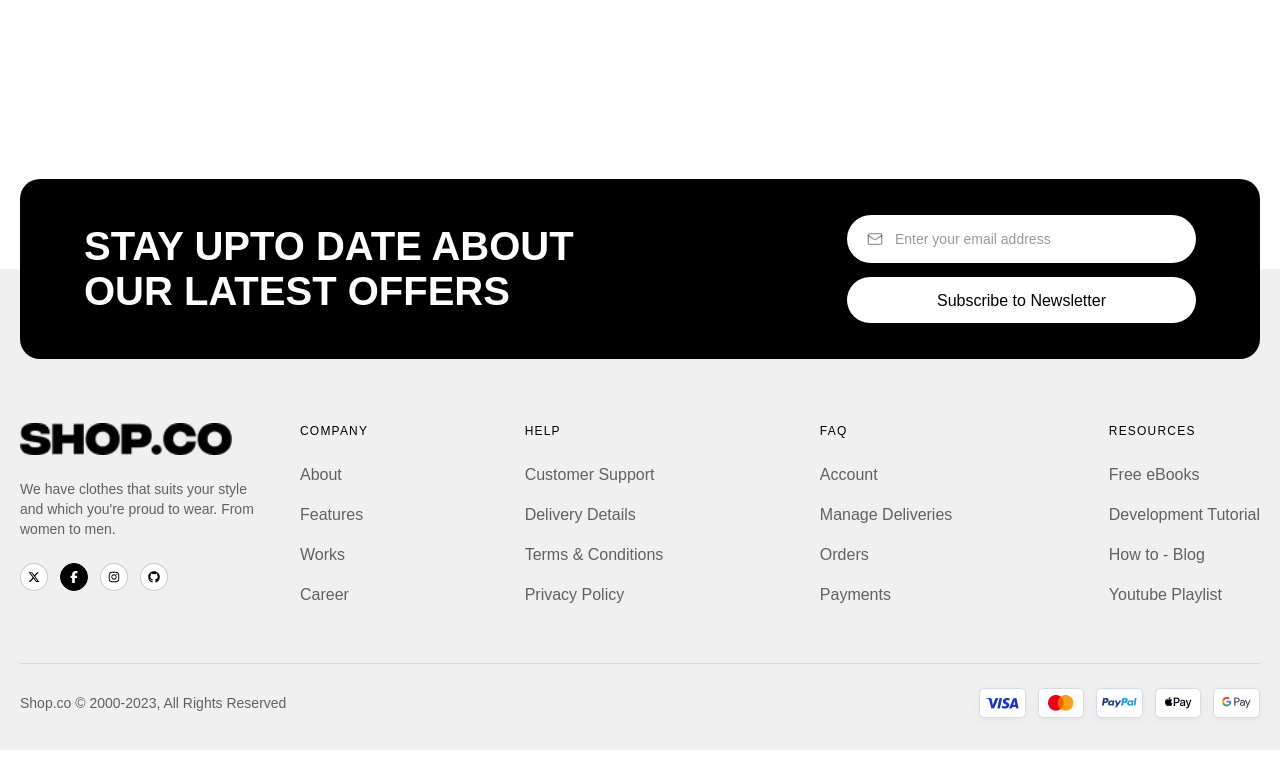
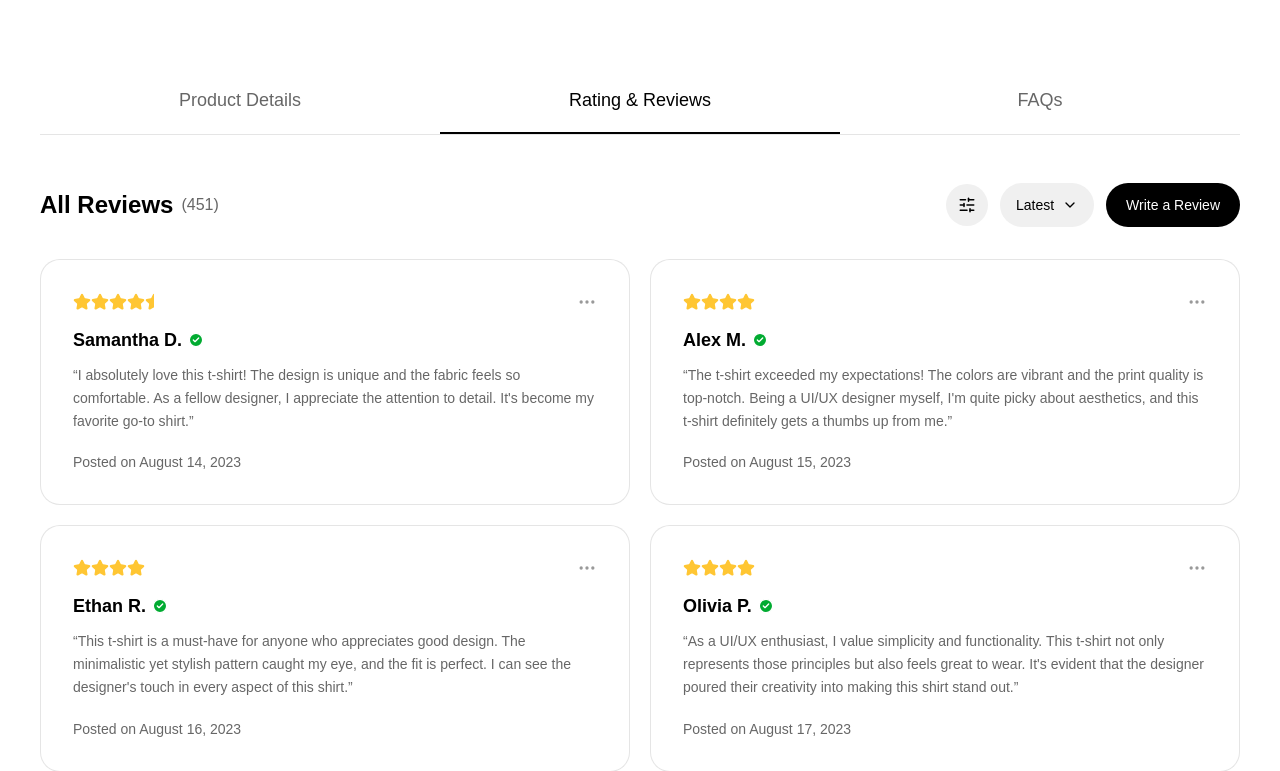
Before and after one commit to hassamnaveed44/e-commerce, a Next.js app: page /shop/product/1 in a window 1280 px wide. Shown: the part 757-1528 px from the top of the page. Before the commit the page ends 1507 px from the top, so only its background shows below. Built offline with nearby package versions, Linux system fonts and the light colour scheme.

Commit message:
feat: add tabs and review section

```diff
--- a/app/components/product/ReviewsList.tsx
+++ b/app/components/product/ReviewsList.tsx
@@ -0,0 +1,149 @@
+import { Star, SlidersHorizontal, ChevronDown, CheckCircle2, MoreHorizontal } from "lucide-react";
+
+interface Review {
+  name: string;
+  rating: number;
+  date: string;
+  comment: string;
+}
+
+const reviews: Review[] = [
+  {
+    name: "Samantha D.",
+    rating: 4.5,
+    date: "August 14, 2023",
+    comment:
+      "I absolutely love this t-shirt! The design is unique and the fabric feels so comfortable. As a fellow designer, I appreciate the attention to detail. It's become my favorite go-to shirt.",
+  },
+  {
+    name: "Alex M.",
+    rating: 4,
+    date: "August 15, 2023",
+    comment:
+      "The t-shirt exceeded my expectations! The colors are vibrant and the print quality is top-notch. Being a UI/UX designer myself, I'm quite picky about aesthetics, and this t-shirt definitely gets a thumbs up from me.",
+  },
+  {
+    name: "Ethan R.",
+    rating: 4,
+    date: "August 16, 2023",
+    comment:
+      "This t-shirt is a must-have for anyone who appreciates good design. The minimalistic yet stylish pattern caught my eye, and the fit is perfect. I can see the designer's touch in every aspect of this shirt.",
+  },
+  {
+    name: "Olivia P.",
+    rating: 4,
+    date: "August 17, 2023",
+    comment:
+      "As a UI/UX enthusiast, I value simplicity and functionality. This t-shirt not only represents those principles but also feels great to wear. It's evident that the designer poured their creativity into making this shirt stand out.",
+  },
+  {
+    name: "Liam K.",
+    rating: 4,
+    date: "August 18, 2023",
+    comment:
+      "This t-shirt is a fusion of comfort and creativity. The fabric is soft, and the design speaks volumes about the designer's skill. It's like wearing a piece of art that reflects my passion for both design and fashion.",
+  },
+  {
+    name: "Ava H.",
+    rating: 4.5,
+    date: "August 19, 2023",
+    comment:
+      "I'm not just wearing a t-shirt; I'm wearing a piece of design philosophy. The intricate details and thoughtful layout of the design make this shirt a conversation starter.",
+  },
+];
+
+export default function ReviewsList() {
+  return (
+    <div className="max-w-7xl mx-auto px-4 sm:px-6 xl:px-10 py-4 font-satoshi">
+      {/* Header Bar */}
+      <div className="flex items-center justify-between gap-4 mb-6 sm:mb-8">
+        <h2 className="text-xl sm:text-2xl font-bold text-black flex items-center gap-1.5 sm:gap-2">
+          All Reviews <span className="text-sm sm:text-base font-normal text-black/60">(451)</span>
+        </h2>
+        <div className="flex items-center gap-2.5 sm:gap-3">
+          <button
+            type="button"
+            aria-label="Filter reviews"
+            className="bg-[#F0F0F0] p-2.5 sm:p-3 rounded-full hover:bg-black/10 transition-colors cursor-pointer"
+          >
+            <SlidersHorizontal size={18} className="text-black" />
+          </button>
+          <button
+            type="button"
+            className="hidden sm:flex bg-[#F0F0F0] px-4 py-3 rounded-full text-sm font-medium text-black items-center gap-2 hover:bg-black/10 transition-colors cursor-pointer"
+          >
+            Latest <ChevronDown size={16} />
+          </button>
+          <button
+            type="button"
+            className="bg-black text-white px-4 sm:px-5 py-2.5 sm:py-3 rounded-full text-xs sm:text-sm font-medium hover:bg-black/80 transition-colors cursor-pointer whitespace-nowrap"
+          >
+            Write a Review
+          </button>
+        </div>
+      </div>
+
+      {/* Reviews Grid */}
+      <div className="grid grid-cols-1 md:grid-cols-2 gap-4 sm:gap-5 mb-28 sm:mb-10">
+        {reviews.map((review, index) => {
+          const fullStars = Math.floor(review.rating);
+          const hasHalfStar = review.rating % 1 !== 0;
+
+          return (
+            <div
+              key={index}
+              className={`border border-black/10 rounded-[20px] p-6 sm:p-8 flex-col justify-between bg-white ${
+                index >= 2 ? "hidden md:flex" : "flex"
+              }`}
+            >
+              <div>
+                <div className="flex items-center justify-between mb-3.5">
+                  {/* Rating Stars: Renders exactly the number of yellow stars without extra faded stars */}
+                  <div className="flex items-center text-[#FFC633]">
+                    {Array.from({ length: fullStars }, (_, i) => (
+                      <Star key={i} size={18} fill="currentColor" />
+                    ))}
+                    {hasHalfStar && (
+                      <div className="relative">
+                        <Star size={18} fill="transparent" className="text-transparent" />
+                        <div className="absolute inset-0 overflow-hidden w-[50%] text-[#FFC633]">
+                          <Star size={18} fill="currentColor" />
+                        </div>
+                      </div>
+                    )}
+                  </div>
+                  <button type="button" aria-label="Review options" className="text-black/40 hover:text-black">
+                    <MoreHorizontal size={20} />
+                  </button>
+                </div>
+
+                <div className="flex items-center gap-1.5 mb-2.5">
+                  <span className="font-bold text-base sm:text-lg text-black">{review.name}</span>
+                  <CheckCircle2 size={16} className="text-[#01AB31] fill-[#01AB31] text-white" />
+                </div>
+
+                <p className="text-black/60 text-sm leading-relaxed mb-5">
+                  &ldquo;{review.comment}&rdquo;
+                </p>
+              </div>
+
+              <span className="text-black/60 text-xs sm:text-sm font-medium">
+                Posted on {review.date}
+              </span>
+            </div>
+          );
+        })}
+      </div>
+
+      {/* Load More Button */}
+      <div className="flex justify-center pb-2">
+        <button
+          type="button"
+          className="border border-black/10 px-8 sm:px-10 py-3.5 sm:py-4 rounded-full text-xs sm:text-sm font-medium text-black hover:bg-black hover:text-white transition-colors cursor-pointer"
+        >
+          Load More Reviews
+        </button>
+      </div>
+    </div>
+  );
+}
--- a/app/components/product/Tabs.tsx
+++ b/app/components/product/Tabs.tsx
@@ -0,0 +1,64 @@
+"use client";
+
+import { useState } from "react";
+
+export default function Tabs() {
+  const [activeTab, setActiveTab] = useState("reviews");
+
+  return (
+    <div className="max-w-7xl mx-auto px-4 sm:px-6 xl:px-10 mt-12 sm:mt-16 mb-6 sm:mb-8">
+      {/* Border & Tabs constrained to match Reviews Section width */}
+      <div className="w-full border-b border-black/10">
+        <div className="grid grid-cols-3 text-center font-satoshi text-sm sm:text-base lg:text-lg">
+          {/* Tab 1: Product Details */}
+          <button
+            type="button"
+            onClick={() => setActiveTab("details")}
+            className={`pb-4 sm:pb-5 transition-colors relative cursor-pointer ${
+              activeTab === "details"
+                ? "text-black font-medium"
+                : "text-black/60 hover:text-black"
+            }`}
+          >
+            Product Details
+            {activeTab === "details" && (
+              <div className="absolute bottom-0 left-0 w-full h-[2px] bg-black" />
+            )}
+          </button>
+
+          {/* Tab 2: Rating & Reviews */}
+          <button
+            type="button"
+            onClick={() => setActiveTab("reviews")}
+            className={`pb-4 sm:pb-5 transition-colors relative cursor-pointer ${
+              activeTab === "reviews"
+                ? "text-black font-medium"
+                : "text-black/60 hover:text-black"
+            }`}
+          >
+            Rating & Reviews
+            {activeTab === "reviews" && (
+              <div className="absolute bottom-0 left-0 w-full h-[2px] bg-black" />
+            )}
+          </button>
+
+          {/* Tab 3: FAQs */}
+          <button
+            type="button"
+            onClick={() => setActiveTab("faqs")}
+            className={`pb-4 sm:pb-5 transition-colors relative cursor-pointer ${
+              activeTab === "faqs"
+                ? "text-black font-medium"
+                : "text-black/60 hover:text-black"
+            }`}
+          >
+            FAQs
+            {activeTab === "faqs" && (
+              <div className="absolute bottom-0 left-0 w-full h-[2px] bg-black" />
+            )}
+          </button>
+        </div>
+      </div>
+    </div>
+  );
+}
--- a/app/shop/product/[id]/page.tsx
+++ b/app/shop/product/[id]/page.tsx
@@ -1,6 +1,8 @@
 import Breadcrumb from "@/app/components/product/BreadCrumb";
 import ProductImages from "@/app/components/product/ProductImages";
 import ProductInfo from "@/app/components/product/ProductInfo";
+import Tabs from "@/app/components/product/Tabs";
+import ReviewsList from "@/app/components/product/ReviewsList";
 
 export default async function ProductPage({
   params,
@@ -11,16 +13,20 @@ export default async function ProductPage({
 
   return (
     <main className="min-h-screen bg-white">
-      {/* Top Divider & Breadcrumb */}
+      {/* Breadcrumb Section */}
       <Breadcrumb />
 
-      {/* Main Product Section */}
-      <section className="max-w-7xl mx-auto px-4 sm:px-6 xl:px-10 py-6">
-        <div className="grid grid-cols-1 lg:grid-cols-2 gap-8 xl:gap-10 items-stretch">
+      {/* Main Product Section (Gallery + Info) */}
+      <section className="max-w-7xl mx-auto px-4 sm:px-6 lg:px-8 py-6">
+        <div className="grid grid-cols-1 lg:grid-cols-2 gap-10 items-start">
           <ProductImages />
           <ProductInfo />
         </div>
       </section>
+
+      {/* Tabs & Reviews Section */}
+      <Tabs />
+      <ReviewsList />
     </main>
   );
 }
```
